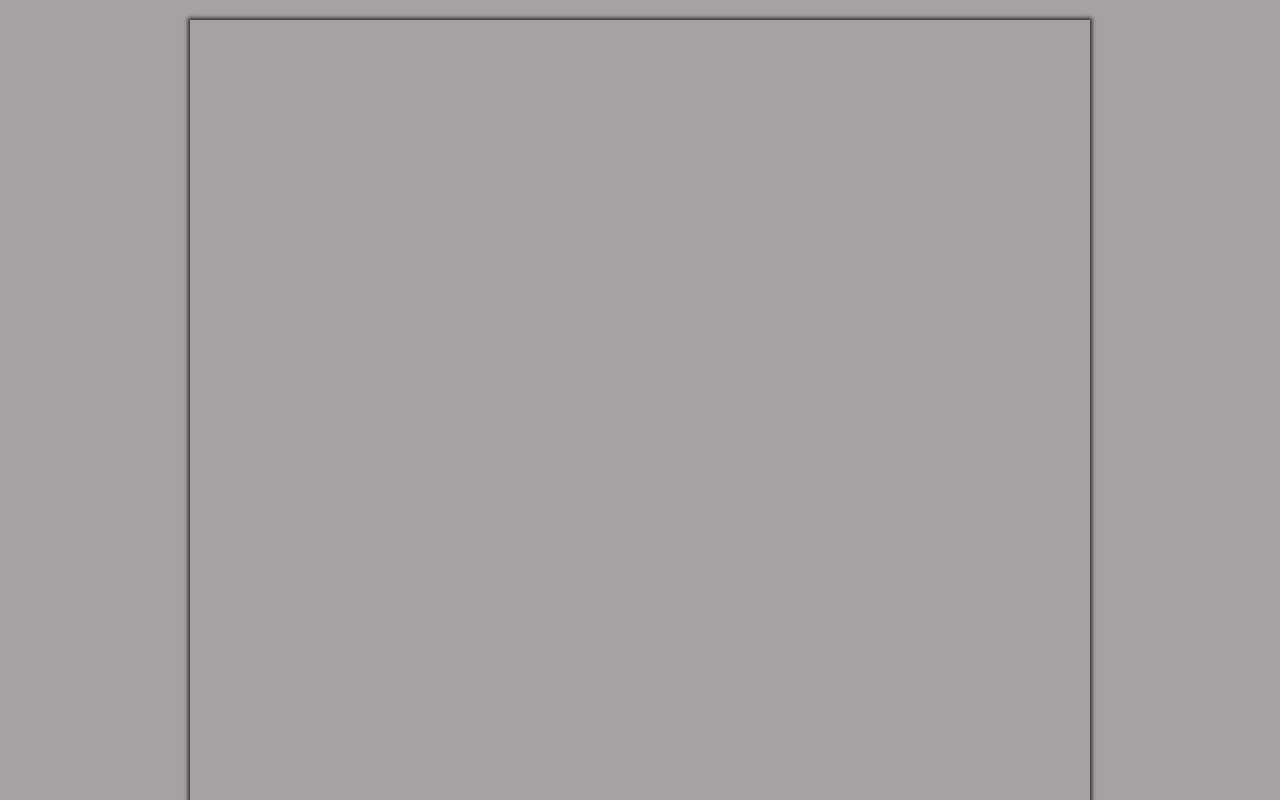
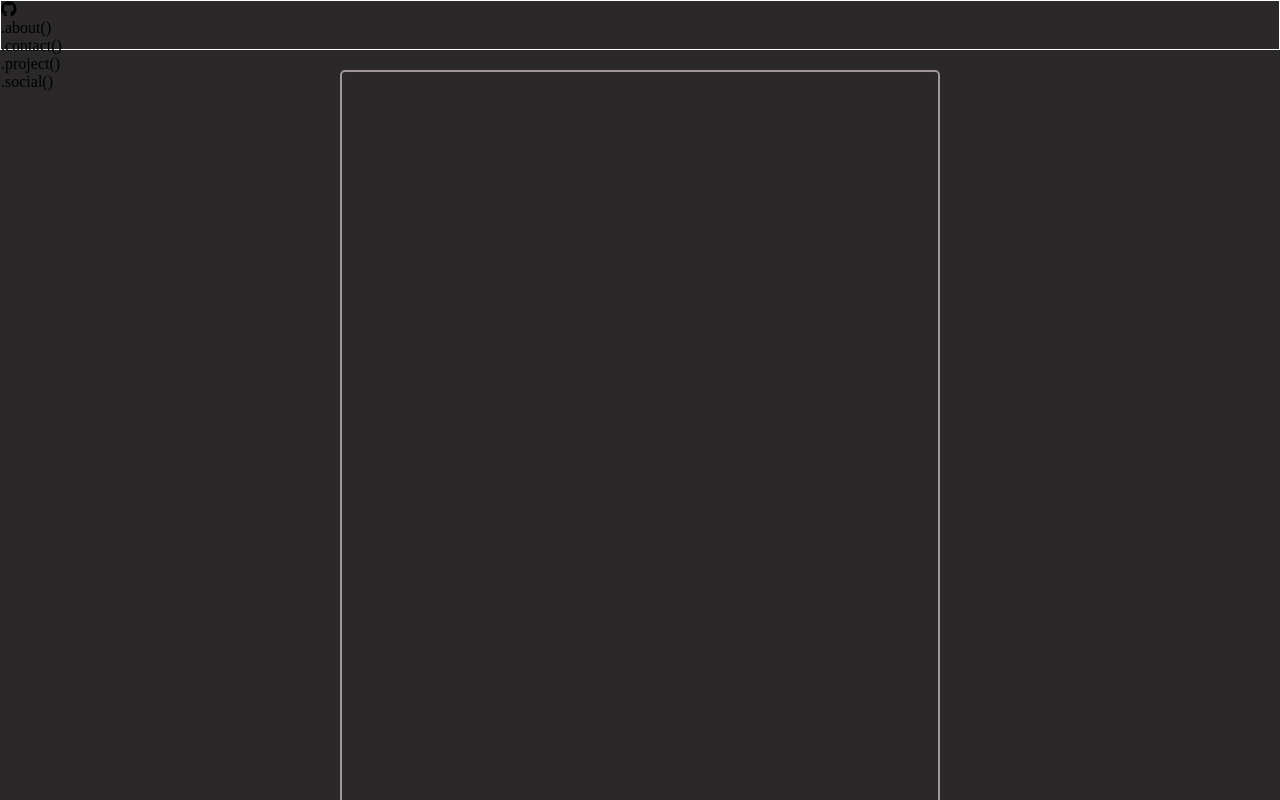
Before and after one commit to BastienVanhove/Portfolio, a Vue app: page / in a window 1280 px wide. Shown: the top 800 px of the page. Built offline with nearby package versions, Linux system fonts and the light colour scheme.

Commit message:
restructuration

```diff
--- a/index.html
+++ b/index.html
@@ -5,6 +5,7 @@
     <link rel="icon" href="/favicon.ico" />
     <meta name="viewport" content="width=device-width, initial-scale=1.0" />
     <title>Vite App</title>
+    <link rel="stylesheet" href="https://cdnjs.cloudflare.com/ajax/libs/font-awesome/6.0.0-beta3/css/all.min.css" integrity="sha512-Fo3rlrZj/k7ujTnHg4CGR2D7kSs0v4LLanw2qksYuRlEzO+tcaEPQogQ0KaoGN26/zrn20ImR1DfuLWnOo7aBA==" crossorigin="anonymous" referrerpolicy="no-referrer" />
   </head>
   <body>
     <div id="app"></div>
--- a/src/App.vue
+++ b/src/App.vue
@@ -1,14 +1,13 @@
 <script lang="ts" setup>
   import content from "./components/content/content.vue"
-  import visualisator from "./components/visualisator/visualisator.vue"
-  import footerC from "./components/footer/footer.vue"
+  import navbarC from "./components/navbar/navbar.vue"
 </script>
 
 <template>
+    <navbarC/>
     <div class="content">
       <content/>
     </div>
-    <footerC/>
 </template>
 
 <style>
@@ -26,12 +25,14 @@
   --back-second-color: rgb(167, 161, 161);
   --style-color: rgb(172, 31, 31);
   --white-text-color: rgb(212, 201, 201);
-  --style-white-color: white;
+  --style-white-color: rgba(212, 197, 197, 0.698);
+  --yellow-color: rgb(206, 172, 25);
 }
 body{
   width: 100vw;
+  height: 100vh;
   height: auto;
-  background-color: var(--back-second-color);
+  background-color: var(--back-main-color);
   overflow-x: hidden;
 }
 #app {
@@ -60,6 +61,6 @@ body{
   justify-content: center;
   height: auto;
   width: 100%;
-  margin-top: 20px;
+  margin-top: 70px;
 }
 </style>
--- a/src/components/content/content.vue
+++ b/src/components/content/content.vue
@@ -1,6 +1,5 @@
 <template>
     <div class="container">
-
     </div>
 </template>
 
@@ -11,33 +10,10 @@
         }
     }
     .container{
-        width: 900px;
-        height: 140vh;
-        box-shadow: 0 0 4px 2px var(--back-main-color);
+        width: 600px;
+        aspect-ratio: 0.7;
+        border: 2px solid var(--style-white-color);
         overflow: hidden;
-    }
-    .header{
-        height: 25vh;
-        width: 100%;
-    }
-    .shadow{
-        height: 300px;
-        width: 100%;
-        background: linear-gradient(to bottom, transparent, var(--back-main-color));
-    }
-    .content{
-        height: 100%;
-        width: 100%;
-        background: var(--back-main-color);
-        display: block;
-    }
-    .blackSection{
-        height: 50%;
-        width: 100%;
-    }
-    .whiteSection{
-        height: 50%;
-        width: 100%;
-        background-color: var(--style-white-color);
+        border-radius: 5px;
     }
 </style>
--- a/src/components/footer/footer.vue
+++ /dev/null
@@ -1,14 +0,0 @@
-<template>
-    <div class="container">
-        <p>container</p>
-    </div>
-</template>
-
-<style scoped>
-    .container {
-        margin-top: 20px;
-        height: 250px;
-        width: 100%;
-        background-color: var(--style-color);
-    }
-</style>
--- /dev/null
+++ b/src/components/navbar/navbar.vue
@@ -0,0 +1,24 @@
+<template>
+    <div class="navbar">
+        <div>
+            <i class="fab fa-github"></i>
+        </div>
+        <ul class="menu">
+            <li>.about()</li>
+            <li>.contact()</li>
+            <li>.project()</li>
+            <li>.social()</li>
+        </ul>
+    </div>
+</template>
+
+<style scoped>
+    .navbar{
+        position: absolute;
+        top: 0;
+        left: 0;
+        width: 100%;
+        height: 50px;
+        border: 1px solid white;
+    }
+</style>
--- a/src/components/visualisator/visualisator.vue
+++ /dev/null
@@ -1,13 +0,0 @@
-<template>
-    <div class="container">
-
-    </div>
-</template>
-
-<style scoped>
-    .container {
-        background: green;
-        height: 100%;
-        width: 50%;
-    }
-</style>
```
Also changed, not shown: src/components/HelloWorld.vue (deleted, +0 -65 lines).
